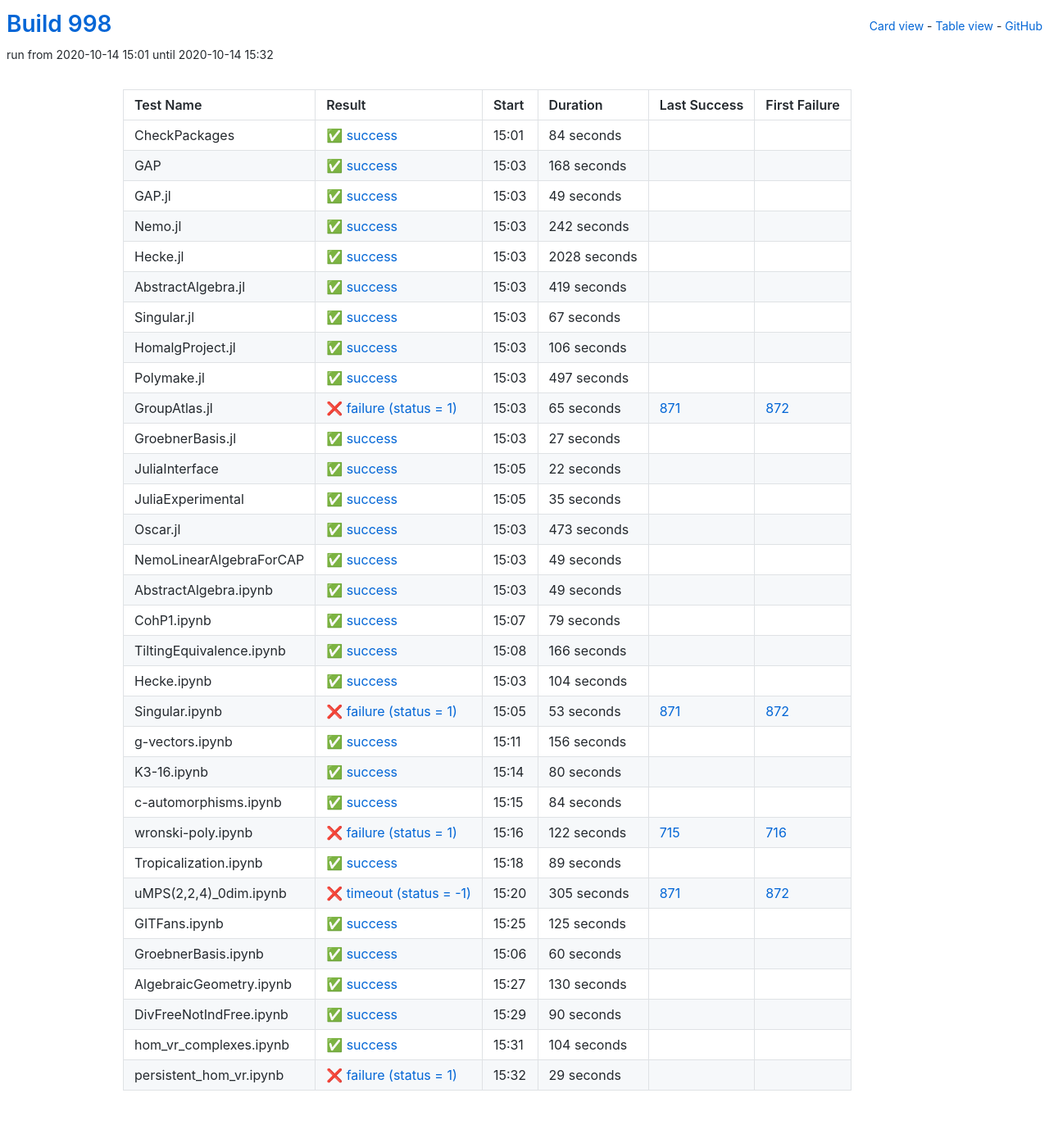
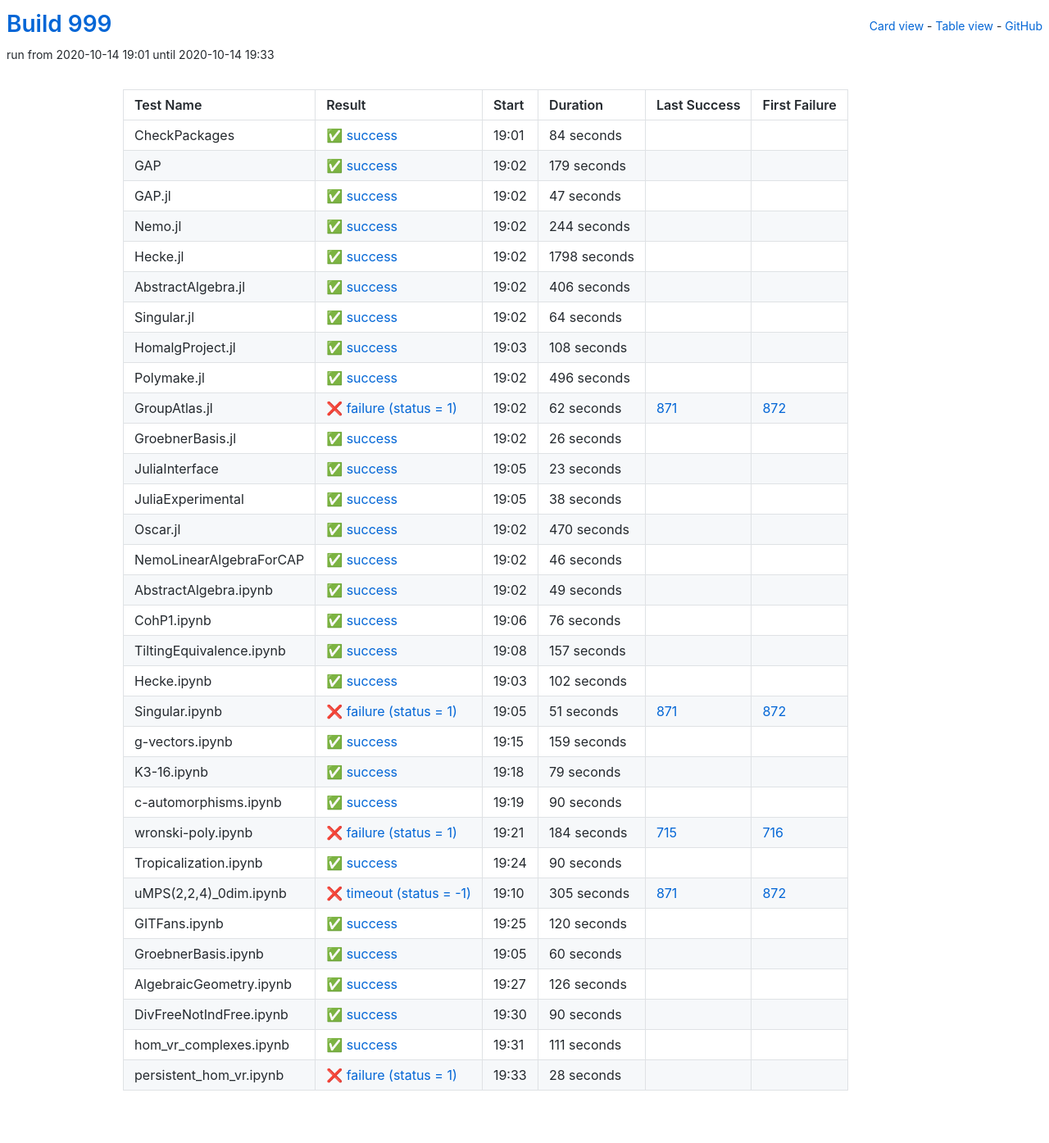
Before and after one commit to oscar-system/oscar-ci-status-stable, a Jekyll site: the page built from table.html, in a window 1280 px wide. Shown: the whole page at 82% size. Built offline with Jekyll 4.4.1, drawn with Linux system fonts in a browser that asks for light colours.

Commit message:
Build #999

```diff
--- a/_data/ci.yml
+++ b/_data/ci.yml
@@ -1,6 +1,6 @@
 ---
-build: 998
-build_url: https://oscarci.mathematik.uni-kl.de/job/oscar-stable/998/
+build: 999
+build_url: https://oscarci.mathematik.uni-kl.de/job/oscar-stable/999/
 job: oscar-stable
 organization: oscar-system
 repo: oscar-ci-status-stable
@@ -8,8 +8,8 @@ repourl: https://github.com/oscar-system/oscar-ci-status-stable
 tests:
 - name: CheckPackages
   id: checkpackages
-  log: https://oscarci.mathematik.uni-kl.de/job/oscar-stable/998/artifact/logs/build-998/CheckPackages.log
-  start: 2020-10-14 15:01
+  log: https://oscarci.mathematik.uni-kl.de/job/oscar-stable/999/artifact/logs/build-999/CheckPackages.log
+  start: 2020-10-14 19:01
   success: true
   exitcode: 0
   status: success
@@ -20,176 +20,176 @@ tests:
   first_failure_url:
 - name: GAP
   id: gap
-  log: https://oscarci.mathematik.uni-kl.de/job/oscar-stable/998/artifact/logs/build-998/GAP.log
-  start: 2020-10-14 15:03
+  log: https://oscarci.mathematik.uni-kl.de/job/oscar-stable/999/artifact/logs/build-999/GAP.log
+  start: 2020-10-14 19:02
   success: true
   exitcode: 0
   status: success
-  duration: 168
+  duration: 179
   last_success: false
   last_success_url:
   first_failure: false
   first_failure_url:
 - name: GAP.jl
   id: gap-jl
-  log: https://oscarci.mathematik.uni-kl.de/job/oscar-stable/998/artifact/logs/build-998/GAP.jl.log
-  start: 2020-10-14 15:03
+  log: https://oscarci.mathematik.uni-kl.de/job/oscar-stable/999/artifact/logs/build-999/GAP.jl.log
+  start: 2020-10-14 19:02
   success: true
   exitcode: 0
   status: success
-  duration: 49
+  duration: 47
   last_success: false
   last_success_url:
   first_failure: false
   first_failure_url:
 - name: Nemo.jl
   id: nemo-jl
-  log: https://oscarci.mathematik.uni-kl.de/job/oscar-stable/998/artifact/logs/build-998/Nemo.jl.log
-  start: 2020-10-14 15:03
+  log: https://oscarci.mathematik.uni-kl.de/job/oscar-stable/999/artifact/logs/build-999/Nemo.jl.log
+  start: 2020-10-14 19:02
   success: true
   exitcode: 0
   status: success
-  duration: 242
+  duration: 244
   last_success: false
   last_success_url:
   first_failure: false
   first_failure_url:
 - name: Hecke.jl
   id: hecke-jl
-  log: https://oscarci.mathematik.uni-kl.de/job/oscar-stable/998/artifact/logs/build-998/Hecke.jl.log
-  start: 2020-10-14 15:03
+  log: https://oscarci.mathematik.uni-kl.de/job/oscar-stable/999/artifact/logs/build-999/Hecke.jl.log
+  start: 2020-10-14 19:02
   success: true
   exitcode: 0
   status: success
-  duration: 2028
+  duration: 1798
   last_success: false
   last_success_url:
   first_failure: false
   first_failure_url:
 - name: AbstractAlgebra.jl
   id: abstractalgebra-jl
-  log: https://oscarci.mathematik.uni-kl.de/job/oscar-stable/998/artifact/logs/build-998/AbstractAlgebra.jl.log
-  start: 2020-10-14 15:03
+  log: https://oscarci.mathematik.uni-kl.de/job/oscar-stable/999/artifact/logs/build-999/AbstractAlgebra.jl.log
+  start: 2020-10-14 19:02
   success: true
   exitcode: 0
   status: success
-  duration: 419
+  duration: 406
   last_success: false
   last_success_url:
   first_failure: false
   first_failure_url:
 - name: Singular.jl
   id: singular-jl
-  log: https://oscarci.mathematik.uni-kl.de/job/oscar-stable/998/artifact/logs/build-998/Singular.jl.log
-  start: 2020-10-14 15:03
+  log: https://oscarci.mathematik.uni-kl.de/job/oscar-stable/999/artifact/logs/build-999/Singular.jl.log
+  start: 2020-10-14 19:02
   success: true
   exitcode: 0
   status: success
-  duration: 67
+  duration: 64
   last_success: false
   last_success_url:
   first_failure: false
   first_failure_url:
 - name: HomalgProject.jl
   id: homalgproject-jl
-  log: https://oscarci.mathematik.uni-kl.de/job/oscar-stable/998/artifact/logs/build-998/HomalgProject.jl.log
-  start: 2020-10-14 15:03
+  log: https://oscarci.mathematik.uni-kl.de/job/oscar-stable/999/artifact/logs/build-999/HomalgProject.jl.log
+  start: 2020-10-14 19:03
   success: true
   exitcode: 0
   status: success
-  duration: 106
+  duration: 108
   last_success: false
   last_success_url:
   first_failure: false
   first_failure_url:
 - name: Polymake.jl
   id: polymake-jl
-  log: https://oscarci.mathematik.uni-kl.de/job/oscar-stable/998/artifact/logs/build-998/Polymake.jl.log
-  start: 2020-10-14 15:03
+  log: https://oscarci.mathematik.uni-kl.de/job/oscar-stable/999/artifact/logs/build-999/Polymake.jl.log
+  start: 2020-10-14 19:02
   success: true
   exitcode: 0
   status: success
-  duration: 497
+  duration: 496
   last_success: false
   last_success_url:
   first_failure: false
   first_failure_url:
 - name: GroupAtlas.jl
   id: groupatlas-jl
-  log: https://oscarci.mathematik.uni-kl.de/job/oscar-stable/998/artifact/logs/build-998/GroupAtlas.jl.log
-  start: 2020-10-14 15:03
+  log: https://oscarci.mathematik.uni-kl.de/job/oscar-stable/999/artifact/logs/build-999/GroupAtlas.jl.log
+  start: 2020-10-14 19:02
   success: false
   exitcode: 1
   status: failure
-  duration: 65
+  duration: 62
   last_success: 871
   last_success_url: https://oscarci.mathematik.uni-kl.de/job/oscar-stable/871/
   first_failure: 872
   first_failure_url: https://oscarci.mathematik.uni-kl.de/job/oscar-stable/872/
 - name: GroebnerBasis.jl
   id: groebnerbasis-jl
-  log: https://oscarci.mathematik.uni-kl.de/job/oscar-stable/998/artifact/logs/build-998/GroebnerBasis.jl.log
-  start: 2020-10-14 15:03
+  log: https://oscarci.mathematik.uni-kl.de/job/oscar-stable/999/artifact/logs/build-999/GroebnerBasis.jl.log
+  start: 2020-10-14 19:02
   success: true
   exitcode: 0
   status: success
-  duration: 27
+  duration: 26
   last_success: false
   last_success_url:
   first_failure: false
   first_failure_url:
 - name: JuliaInterface
   id: juliainterface
-  log: https://oscarci.mathematik.uni-kl.de/job/oscar-stable/998/artifact/logs/build-998/JuliaInterface.log
-  start: 2020-10-14 15:05
+  log: https://oscarci.mathematik.uni-kl.de/job/oscar-stable/999/artifact/logs/build-999/JuliaInterface.log
+  start: 2020-10-14 19:05
   success: true
   exitcode: 0
   status: success
-  duration: 22
+  duration: 23
   last_success: false
   last_success_url:
   first_failure: false
   first_failure_url:
 - name: JuliaExperimental
   id: juliaexperimental
-  log: https://oscarci.mathematik.uni-kl.de/job/oscar-stable/998/artifact/logs/build-998/JuliaExperimental.log
-  start: 2020-10-14 15:05
+  log: https://oscarci.mathematik.uni-kl.de/job/oscar-stable/999/artifact/logs/build-999/JuliaExperimental.log
+  start: 2020-10-14 19:05
   success: true
   exitcode: 0
   status: success
-  duration: 35
+  duration: 38
   last_success: false
   last_success_url:
   first_failure: false
   first_failure_url:
 - name: Oscar.jl
   id: oscar-jl
-  log: https://oscarci.mathematik.uni-kl.de/job/oscar-stable/998/artifact/logs/build-998/Oscar.jl.log
-  start: 2020-10-14 15:03
+  log: https://oscarci.mathematik.uni-kl.de/job/oscar-stable/999/artifact/logs/build-999/Oscar.jl.log
+  start: 2020-10-14 19:02
   success: true
   exitcode: 0
   status: success
-  duration: 473
+  duration: 470
   last_success: false
   last_success_url:
   first_failure: false
   first_failure_url:
 - name: NemoLinearAlgebraForCAP
   id: nemolinearalgebraforcap
-  log: https://oscarci.mathematik.uni-kl.de/job/oscar-stable/998/artifact/logs/build-998/NemoLinearAlgebraForCAP.log
-  start: 2020-10-14 15:03
+  log: https://oscarci.mathematik.uni-kl.de/job/oscar-stable/999/artifact/logs/build-999/NemoLinearAlgebraForCAP.log
+  start: 2020-10-14 19:02
   success: true
   exitcode: 0
   status: success
-  duration: 49
+  duration: 46
   last_success: false
   last_success_url:
   first_failure: false
   first_failure_url:
 - name: AbstractAlgebra.ipynb
   id: abstractalgebra-ipynb
-  log: https://oscarci.mathematik.uni-kl.de/job/oscar-stable/998/artifact/logs/build-998/AbstractAlgebra.ipynb.log
-  start: 2020-10-14 15:03
+  log: https://oscarci.mathematik.uni-kl.de/job/oscar-stable/999/artifact/logs/build-999/AbstractAlgebra.ipynb.log
+  start: 2020-10-14 19:02
   success: true
   exitcode: 0
   status: success
@@ -200,8 +200,68 @@ tests:
   first_failure_url:
 - name: CohP1.ipynb
   id: cohp1-ipynb
-  log: https://oscarci.mathematik.uni-kl.de/job/oscar-stable/998/artifact/logs/build-998/CohP1.ipynb.log
-  start: 2020-10-14 15:07
+  log: https://oscarci.mathematik.uni-kl.de/job/oscar-stable/999/artifact/logs/build-999/CohP1.ipynb.log
+  start: 2020-10-14 19:06
+  success: true
+  exitcode: 0
+  status: success
+  duration: 76
+  last_success: false
+  last_success_url:
+  first_failure: false
+  first_failure_url:
+- name: TiltingEquivalence.ipynb
+  id: tiltingequivalence-ipynb
+  log: https://oscarci.mathematik.uni-kl.de/job/oscar-stable/999/artifact/logs/build-999/TiltingEquivalence.ipynb.log
+  start: 2020-10-14 19:08
+  success: true
+  exitcode: 0
+  status: success
+  duration: 157
+  last_success: false
+  last_success_url:
+  first_failure: false
+  first_failure_url:
+- name: Hecke.ipynb
+  id: hecke-ipynb
+  log: https://oscarci.mathematik.uni-kl.de/job/oscar-stable/999/artifact/logs/build-999/Hecke.ipynb.log
+  start: 2020-10-14 19:03
+  success: true
+  exitcode: 0
+  status: success
+  duration: 102
+  last_success: false
+  last_success_url:
+  first_failure: false
+  first_failure_url:
+- name: Singular.ipynb
+  id: singular-ipynb
+  log: https://oscarci.mathematik.uni-kl.de/job/oscar-stable/999/artifact/logs/build-999/Singular.ipynb.log
+  start: 2020-10-14 19:05
+  success: false
+  exitcode: 1
+  status: failure
+  duration: 51
+  last_success: 871
+  last_success_url: https://oscarci.mathematik.uni-kl.de/job/oscar-stable/871/
+  first_failure: 872
+  first_failure_url: https://oscarci.mathematik.uni-kl.de/job/oscar-stable/872/
+- name: g-vectors.ipynb
+  id: g-vectors-ipynb
+  log: https://oscarci.mathematik.uni-kl.de/job/oscar-stable/999/artifact/logs/build-999/g-vectors.ipynb.log
+  start: 2020-10-14 19:15
+  success: true
+  exitcode: 0
+  status: success
+  duration: 159
+  last_success: false
+  last_success_url:
+  first_failure: false
+  first_failure_url:
+- name: K3-16.ipynb
+  id: k3-16-ipynb
+  log: https://oscarci.mathematik.uni-kl.de/job/oscar-stable/999/artifact/logs/build-999/K3-16.ipynb.log
+  start: 2020-10-14 19:18
   success: true
   exitcode: 0
   status: success
@@ -210,106 +270,46 @@ tests:
   last_success_url:
   first_failure: false
   first_failure_url:
-- name: TiltingEquivalence.ipynb
-  id: tiltingequivalence-ipynb
-  log: https://oscarci.mathematik.uni-kl.de/job/oscar-stable/998/artifact/logs/build-998/TiltingEquivalence.ipynb.log
-  start: 2020-10-14 15:08
+- name: c-automorphisms.ipynb
+  id: c-automorphisms-ipynb
+  log: https://oscarci.mathematik.uni-kl.de/job/oscar-stable/999/artifact/logs/build-999/c-automorphisms.ipynb.log
+  start: 2020-10-14 19:19
   success: true
   exitcode: 0
   status: success
-  duration: 166
-  last_success: false
-  last_success_url:
-  first_failure: false
-  first_failure_url:
-- name: Hecke.ipynb
-  id: hecke-ipynb
-  log: https://oscarci.mathematik.uni-kl.de/job/oscar-stable/998/artifact/logs/build-998/Hecke.ipynb.log
-  start: 2020-10-14 15:03
-  success: true
-  exitcode: 0
-  status: success
-  duration: 104
-  last_success: false
-  last_success_url:
-  first_failure: false
-  first_failure_url:
-- name: Singular.ipynb
-  id: singular-ipynb
-  log: https://oscarci.mathematik.uni-kl.de/job/oscar-stable/998/artifact/logs/build-998/Singular.ipynb.log
-  start: 2020-10-14 15:05
-  success: false
-  exitcode: 1
-  status: failure
-  duration: 53
-  last_success: 871
-  last_success_url: https://oscarci.mathematik.uni-kl.de/job/oscar-stable/871/
-  first_failure: 872
-  first_failure_url: https://oscarci.mathematik.uni-kl.de/job/oscar-stable/872/
-- name: g-vectors.ipynb
-  id: g-vectors-ipynb
-  log: https://oscarci.mathematik.uni-kl.de/job/oscar-stable/998/artifact/logs/build-998/g-vectors.ipynb.log
-  start: 2020-10-14 15:11
-  success: true
-  exitcode: 0
-  status: success
-  duration: 156
-  last_success: false
-  last_success_url:
-  first_failure: false
-  first_failure_url:
-- name: K3-16.ipynb
-  id: k3-16-ipynb
-  log: https://oscarci.mathematik.uni-kl.de/job/oscar-stable/998/artifact/logs/build-998/K3-16.ipynb.log
-  start: 2020-10-14 15:14
-  success: true
-  exitcode: 0
-  status: success
-  duration: 80
-  last_success: false
-  last_success_url:
-  first_failure: false
-  first_failure_url:
-- name: c-automorphisms.ipynb
-  id: c-automorphisms-ipynb
-  log: https://oscarci.mathematik.uni-kl.de/job/oscar-stable/998/artifact/logs/build-998/c-automorphisms.ipynb.log
-  start: 2020-10-14 15:15
-  success: true
-  exitcode: 0
-  status: success
-  duration: 84
+  duration: 90
   last_success: false
   last_success_url:
   first_failure: false
   first_failure_url:
 - name: wronski-poly.ipynb
   id: wronski-poly-ipynb
-  log: https://oscarci.mathematik.uni-kl.de/job/oscar-stable/998/artifact/logs/build-998/wronski-poly.ipynb.log
-  start: 2020-10-14 15:16
+  log: https://oscarci.mathematik.uni-kl.de/job/oscar-stable/999/artifact/logs/build-999/wronski-poly.ipynb.log
+  start: 2020-10-14 19:21
   success: false
   exitcode: 1
   status: failure
-  duration: 122
+  duration: 184
   last_success: 715
   last_success_url: https://oscarci.mathematik.uni-kl.de/job/oscar-stable/715/
   first_failure: 716
   first_failure_url: https://oscarci.mathematik.uni-kl.de/job/oscar-stable/716/
 - name: Tropicalization.ipynb
   id: tropicalization-ipynb
-  log: https://oscarci.mathematik.uni-kl.de/job/oscar-stable/998/artifact/logs/build-998/Tropicalization.ipynb.log
-  start: 2020-10-14 15:18
+  log: https://oscarci.mathematik.uni-kl.de/job/oscar-stable/999/artifact/logs/build-999/Tropicalization.ipynb.log
+  start: 2020-10-14 19:24
   success: true
   exitcode: 0
   status: success
-  duration: 89
+  duration: 90
   last_success: false
   last_success_url:
   first_failure: false
   first_failure_url:
 - name: uMPS(2,2,4)_0dim.ipynb
   id: umps-2-2-4-0dim-ipynb
-  log: https://oscarci.mathematik.uni-kl.de/job/oscar-stable/998/artifact/logs/build-998/uMPS-2-2-4-_0dim.ipynb.log
-  start: 2020-10-14 15:20
+  log: https://oscarci.mathematik.uni-kl.de/job/oscar-stable/999/artifact/logs/build-999/uMPS-2-2-4-_0dim.ipynb.log
+  start: 2020-10-14 19:10
   success: false
   exitcode: -1
   status: timeout
@@ -320,20 +320,20 @@ tests:
   first_failure_url: https://oscarci.mathematik.uni-kl.de/job/oscar-stable/872/
 - name: GITFans.ipynb
   id: gitfans-ipynb
-  log: https://oscarci.mathematik.uni-kl.de/job/oscar-stable/998/artifact/logs/build-998/GITFans.ipynb.log
-  start: 2020-10-14 15:25
+  log: https://oscarci.mathematik.uni-kl.de/job/oscar-stable/999/artifact/logs/build-999/GITFans.ipynb.log
+  start: 2020-10-14 19:25
   success: true
   exitcode: 0
   status: success
-  duration: 125
+  duration: 120
   last_success: false
   last_success_url:
   first_failure: false
   first_failure_url:
 - name: GroebnerBasis.ipynb
   id: groebnerbasis-ipynb
-  log: https://oscarci.mathematik.uni-kl.de/job/oscar-stable/998/artifact/logs/build-998/GroebnerBasis.ipynb.log
-  start: 2020-10-14 15:06
+  log: https://oscarci.mathematik.uni-kl.de/job/oscar-stable/999/artifact/logs/build-999/GroebnerBasis.ipynb.log
+  start: 2020-10-14 19:05
   success: true
   exitcode: 0
   status: success
@@ -344,20 +344,20 @@ tests:
   first_failure_url:
 - name: AlgebraicGeometry.ipynb
   id: algebraicgeometry-ipynb
-  log: https://oscarci.mathematik.uni-kl.de/job/oscar-stable/998/artifact/logs/build-998/AlgebraicGeometry.ipynb.log
-  start: 2020-10-14 15:27
+  log: https://oscarci.mathematik.uni-kl.de/job/oscar-stable/999/artifact/logs/build-999/AlgebraicGeometry.ipynb.log
+  start: 2020-10-14 19:27
   success: true
   exitcode: 0
   status: success
-  duration: 130
+  duration: 126
   last_success: false
   last_success_url:
   first_failure: false
   first_failure_url:
 - name: DivFreeNotIndFree.ipynb
   id: divfreenotindfree-ipynb
-  log: https://oscarci.mathematik.uni-kl.de/job/oscar-stable/998/artifact/logs/build-998/DivFreeNotIndFree.ipynb.log
-  start: 2020-10-14 15:29
+  log: https://oscarci.mathematik.uni-kl.de/job/oscar-stable/999/artifact/logs/build-999/DivFreeNotIndFree.ipynb.log
+  start: 2020-10-14 19:30
   success: true
   exitcode: 0
   status: success
@@ -368,24 +368,24 @@ tests:
   first_failure_url:
 - name: hom_vr_complexes.ipynb
   id: hom-vr-complexes-ipynb
-  log: https://oscarci.mathematik.uni-kl.de/job/oscar-stable/998/artifact/logs/build-998/hom_vr_complexes.ipynb.log
-  start: 2020-10-14 15:31
+  log: https://oscarci.mathematik.uni-kl.de/job/oscar-stable/999/artifact/logs/build-999/hom_vr_complexes.ipynb.log
+  start: 2020-10-14 19:31
   success: true
   exitcode: 0
   status: success
-  duration: 104
+  duration: 111
   last_success: false
   last_success_url:
   first_failure: false
   first_failure_url:
 - name: persistent_hom_vr.ipynb
   id: persistent-hom-vr-ipynb
-  log: https://oscarci.mathematik.uni-kl.de/job/oscar-stable/998/artifact/logs/build-998/persistent_hom_vr.ipynb.log
-  start: 2020-10-14 15:32
+  log: https://oscarci.mathematik.uni-kl.de/job/oscar-stable/999/artifact/logs/build-999/persistent_hom_vr.ipynb.log
+  start: 2020-10-14 19:33
   success: false
   exitcode: 1
   status: failure
-  duration: 29
+  duration: 28
   last_success: false
   last_success_url:
   first_failure: false
```
Also changed, not shown: README.md.
